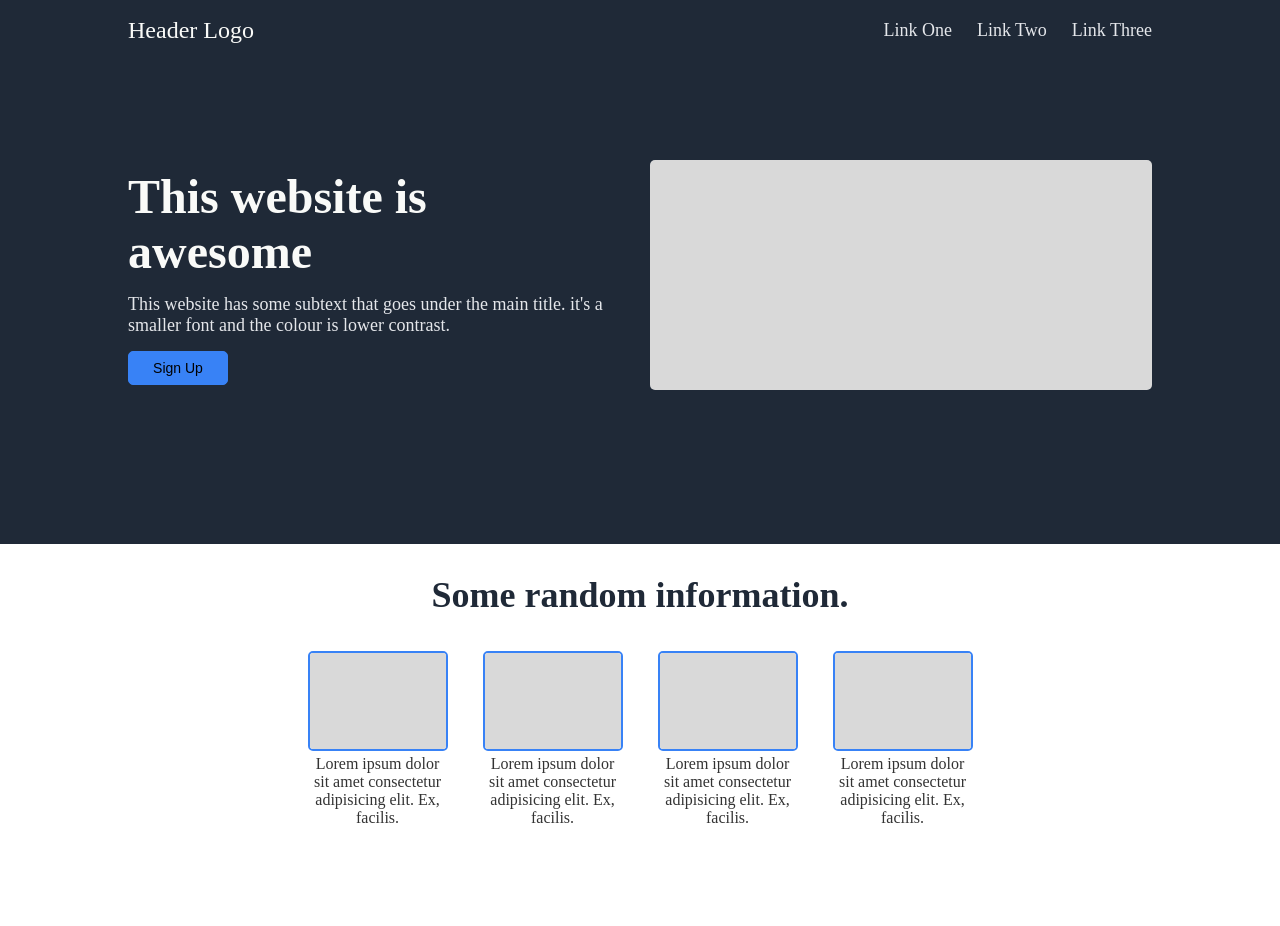
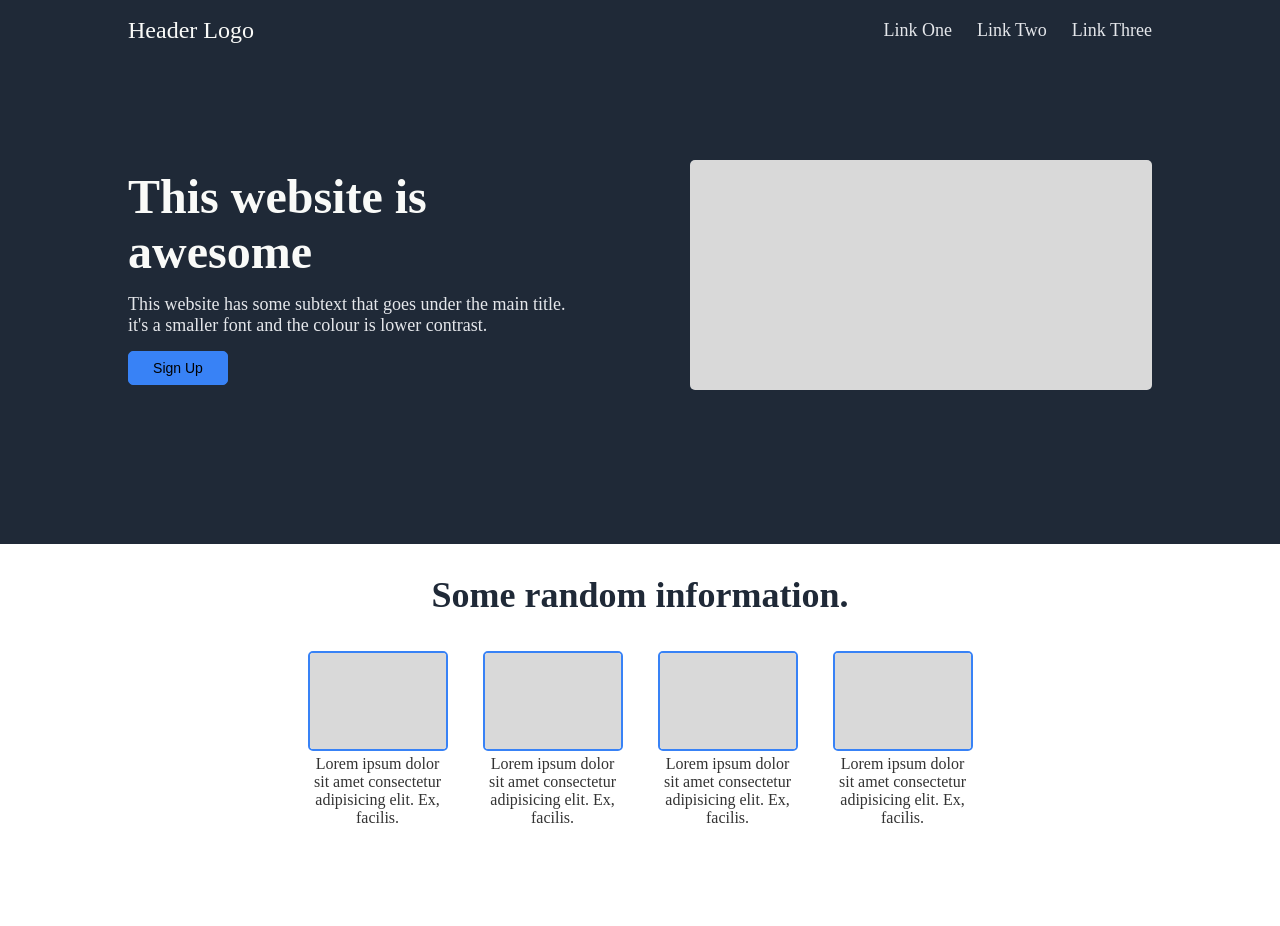
Before and after one commit to saniyaj-mallik/Saniyaj-Training, a PHP site: page / in a window 1280 px wide. Shown: the top 926 px of the page. Run offline with PHP 8.4, Linux system fonts and the light colour scheme.

Commit message:
patch update

```diff
--- a/index.html
+++ b/index.html
@@ -10,6 +10,7 @@
 
 <body>
     <section id="header">
+        <div class="max-container">
             <header>
                 <nav>
                     <div id="header-logo">
@@ -29,10 +30,11 @@
                 </nav>
             </header>
 
-        <div id="hero-sec">
+            <div id="hero-sec" class="max-container">
                 <div id="hero-info">
                     <h2>This website is <br> awesome</h2>
-                <p>This website has some subtext that goes under the main title. it's a smaller font and the colour is
+                    <p>This website has some subtext that goes under the main title. it's a smaller font and the colour
+                        is
                         lower contrast.</p>
                     <button>Sign Up</button>
                 </div>
@@ -40,10 +42,12 @@
                     <img src="./box.png" alt="">
                 </div>
             </div>
+        </div>
     </section>
     <section id="information">
+        <div class="max-container">
             <h2>Some random information.</h2>
-        <div class="info-section">
+            <div class="info-section ">
                 <div class="container">
                     <div class="box">
                         <img src="./box.png" alt="Box Image 1">
@@ -65,16 +69,21 @@
                 </div>
             </div>
         </div>
+        </div>
     </section>
     <section id="quote">
-        <div>
-            <p>Lorem ipsum dolor sit amet consectetur adipisicing elit. Quis id odit dolores placeat inventore tempora
+        <div class="max-container">
+
+
+                <p>Lorem ipsum dolor sit amet consectetur adipisicing elit. Quis id odit dolores placeat inventore
+                    tempora
                     hic eveniet fuga quia voluptate quasi et ipsum nemo possimus sunt, dolore enim praesentium modi.</p>
                 <p id="speaker">-Thor, God of Thunder</p>
+
         </div>
     </section>
     <section id="footer">
-        <div id="footer-container">
+        <div id="footer-container" >
             <div id="cta">
                 <h3>Call to Action! it's time!</h3>
                 <p>Sign up for our product by clicking that button right over there.</p>
--- a/style.css
+++ b/style.css
@@ -18,6 +18,18 @@
 section {
     min-height: 300px;
     padding: 0px 10%;
+    display: flex;
+    justify-content: center;
+    align-items: center;
+
+
+}
+
+.max-container {
+    width: 100%;
+    max-width: 1500px;
+    /* background-color: red; */
+
 }
 
 #header {
@@ -63,7 +75,7 @@ nav>div {
     margin-top: 100px;
     display: flex;
     align-items: center;
-    gap: 20px;
+    gap: 100px;
 }
 
 #hero-sec>div {
@@ -198,40 +210,50 @@ nav>div {
 
 
 
+
 @media only screen and (max-width: 768px) {
-    nav{
+
+    nav {
         flex-direction: column;
         gap: 20px;
     }
+
     #hero-sec {
         flex-direction: column;
+        gap: 30px;
     }
+
     #hero-sec>div {
         width: 100%;
 
     }
+
     #hero-img {
         order: 1;
 
     }
+
     #hero-info {
         order: 2;
 
     }
+
     #quote>div {
         padding: 150px 0px;
     }
+
     #quote>div>p {
         font-size: 22px;
         padding: 5px 0px;
     }
 
-    #footer-container{
+    #footer-container {
         flex-direction: column;
         padding: 15px 20px;
         gap: 10px;
     }
-    #footer-container div{
+
+    #footer-container div {
         width: 100%;
     }
 }
```
Also changed, not shown: README.md, 5 other files. Lines whose indentation alone changed are shown as unchanged.
